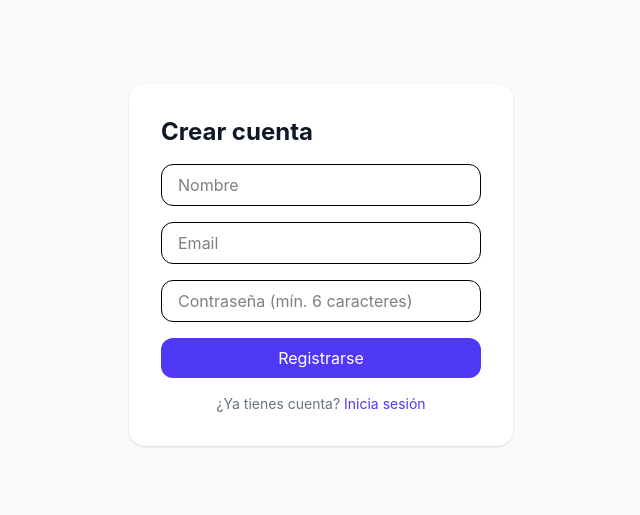
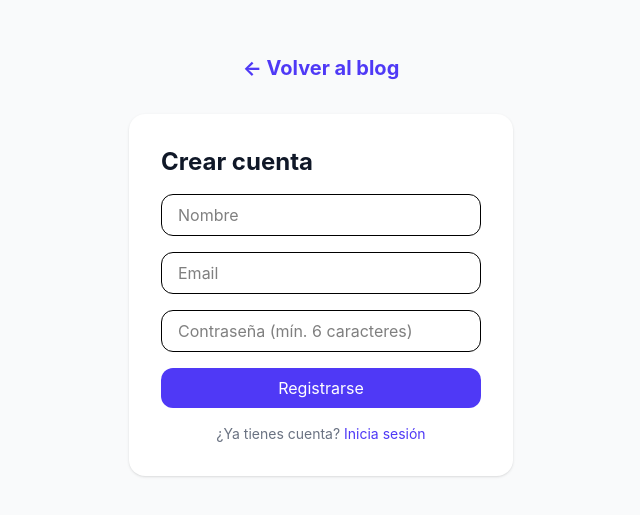
Before and after one commit to ElianMSalas/blog-frontend, a React (Vite) app: page /register in a window 1280 px wide. Shown: the part 135-650 px from the top of the page, without its empty margins (319-959 px from the left). Built offline with nearby package versions, Linux system fonts and the light colour scheme; no server answers.

Commit message:
Agregar enlace para devoler al usuario a /posts

```diff
--- a/src/pages/Login.jsx
+++ b/src/pages/Login.jsx
@@ -28,7 +28,10 @@ export default function Login() {
   }
 
   return (
-    <div className="min-h-screen flex items-center justify-center bg-gray-50">
+    <div className="min-h-screen flex flex-col items-center justify-center bg-gray-50">
+      <Link to="/posts" className="text-indigo-600 font-bold text-xl mb-8">
+        ← Volver al blog
+      </Link>
       <form onSubmit={handleSubmit} className="bg-white p-8 rounded-2xl shadow w-full max-w-sm flex flex-col gap-4">
         <h1 className="text-2xl font-bold text-gray-900">Iniciar sesión</h1>
 
--- a/src/pages/Register.jsx
+++ b/src/pages/Register.jsx
@@ -28,7 +28,10 @@ export default function Register() {
   }
 
   return (
-    <div className="min-h-screen flex items-center justify-center bg-gray-50">
+    <div className="min-h-screen flex flex-col items-center justify-center bg-gray-50">
+      <Link to="/posts" className="text-indigo-600 font-bold text-xl mb-8">
+        ← Volver al blog
+      </Link>
       <form onSubmit={handleSubmit} className="bg-white p-8 rounded-2xl shadow w-full max-w-sm flex flex-col gap-4">
         <h1 className="text-2xl font-bold text-gray-900">Crear cuenta</h1>
 
```
